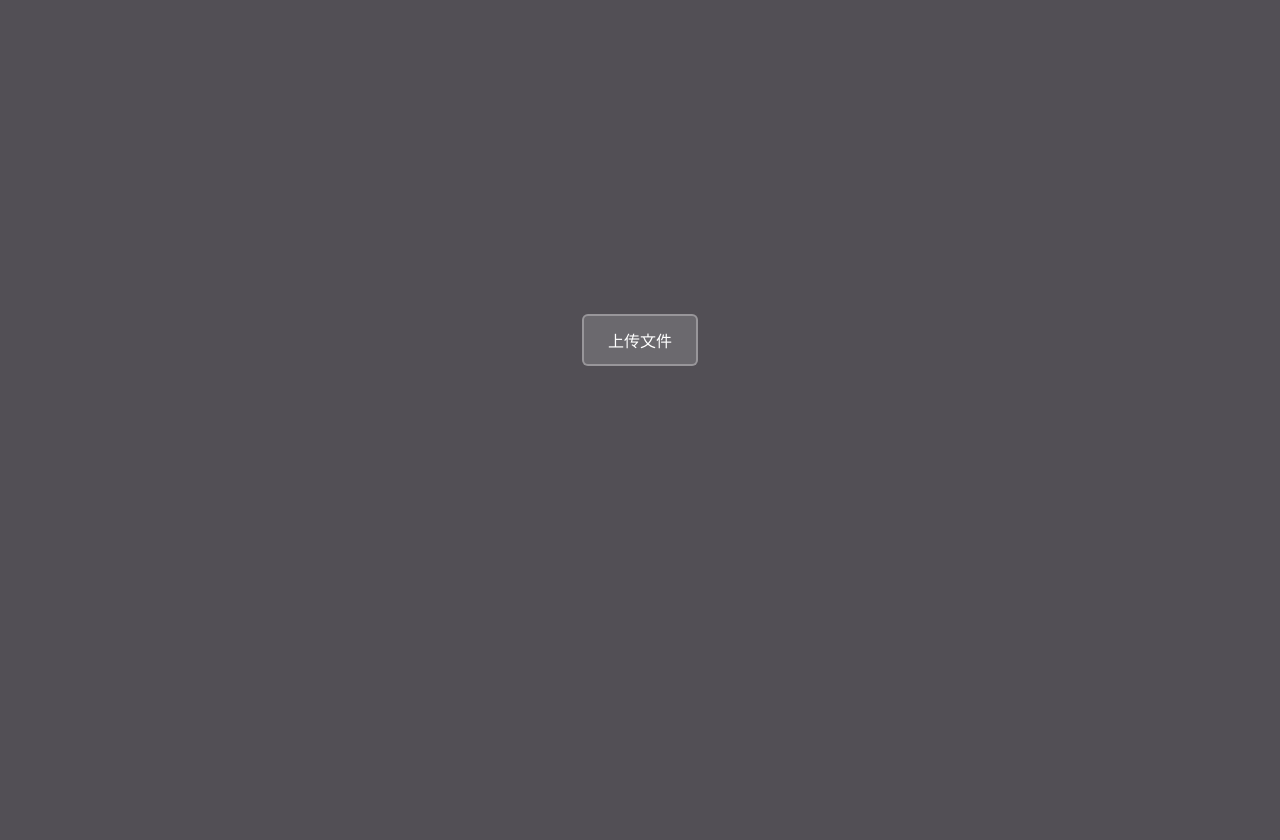
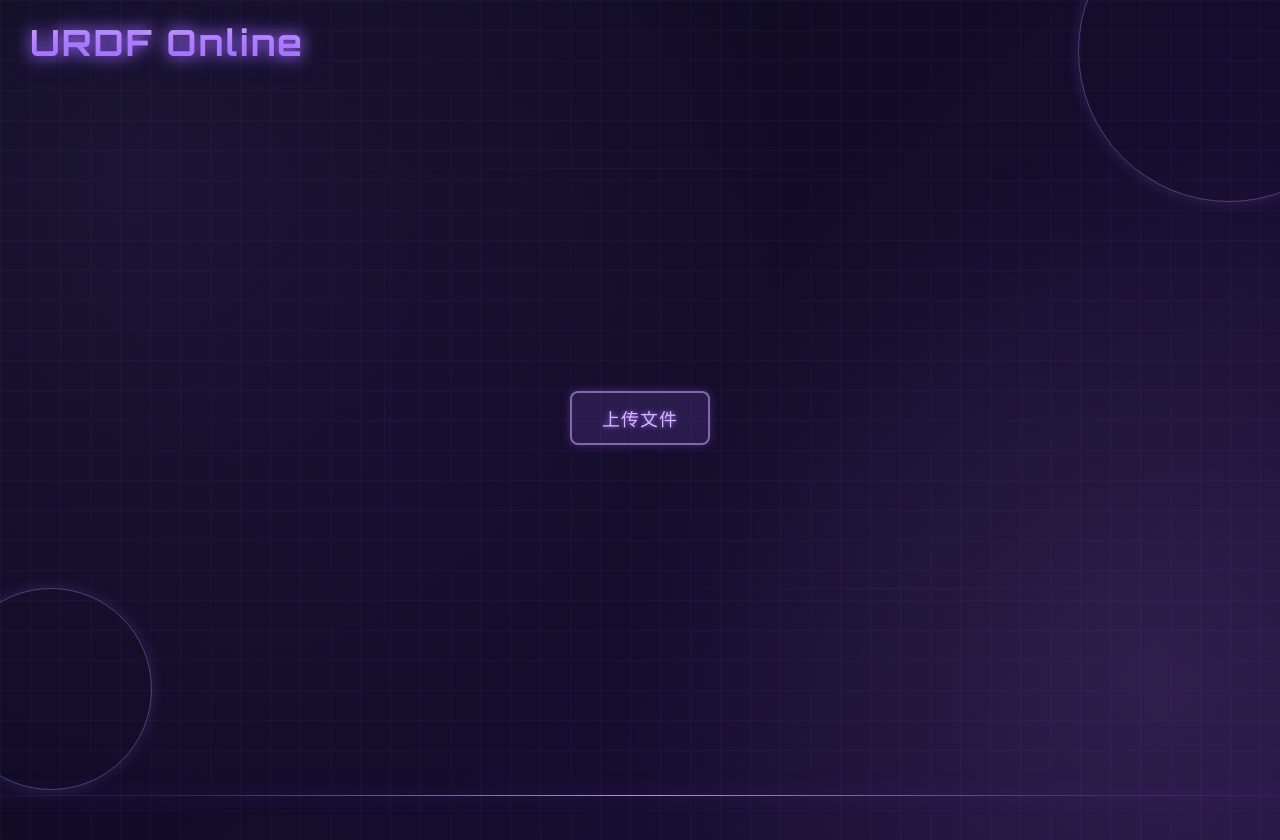
Before and after one commit to gaoqiancheng/Graduation-Project, a Vue app in the folder web-app/: page / in a window 1280 px wide. Before the commit the page ends 800 px from the top, so only its background shows below. Built offline with nearby package versions, Linux system fonts and the light colour scheme.

Commit message:
web主界面完成

```diff
--- a/web-app/src/views/HomePage.vue
+++ b/web-app/src/views/HomePage.vue
@@ -1,5 +1,20 @@
 <template>
   <div class="home">
+    <!-- 背景装饰元素 -->
+    <div class="cyber-circle"></div>
+    <div class="cyber-circle"></div>
+
+    <div class="tech-lines">
+      <div class="tech-line"></div>
+      <div class="tech-line"></div>
+      <div class="tech-line-vertical"></div>
+      <div class="tech-line-vertical"></div>
+    </div>
+
+    <div class="site-header">
+      <h1 class="site-title">URDF Online</h1>
+    </div>
+
     <div class="upload-container">
       <label for="file-upload" class="upload-button">
         上传文件
@@ -25,36 +40,231 @@ export default {
 </script>
 
 <style scoped>
+@import url('https://fonts.googleapis.com/css2?family=Orbitron:wght@700&display=swap');
+
+/* 全局背景样式 */
 .home {
   padding: 20px;
-  display: flex;
-  justify-content: center;
-  align-items: center;
-  height: 80vh;
+  position: relative;
+  height: 100vh;
+  background-color: #0a0a1a;
+  background-image:
+    radial-gradient(circle at 10% 20%, rgba(159, 107, 255, 0.1) 0%, transparent 50%),
+    radial-gradient(circle at 90% 80%, rgba(216, 181, 255, 0.1) 0%, transparent 40%),
+    linear-gradient(135deg, rgba(10, 10, 26, 0.95) 0%, rgba(30, 15, 60, 0.95) 100%);
+  overflow: hidden;
+}
+
+/* 添加机甲元素 - 背景网格 */
+.home::before {
+  content: "";
+  position: absolute;
+  top: 0;
+  left: 0;
+  width: 100%;
+  height: 100%;
+  background-image:
+    linear-gradient(to right, rgba(159, 107, 255, 0.05) 1px, transparent 1px),
+    linear-gradient(to bottom, rgba(159, 107, 255, 0.05) 1px, transparent 1px);
+  background-size: 30px 30px;
+  z-index: 0;
+}
+
+/* 添加霓虹元素 - 发光线条 */
+.home::after {
+  content: "";
+  position: absolute;
+  top: 50%;
+  left: -10%;
+  width: 120%;
+  height: 1px;
+  background: linear-gradient(90deg,
+    transparent 0%,
+    rgba(159, 107, 255, 0.2) 20%,
+    rgba(216, 181, 255, 0.8) 50%,
+    rgba(159, 107, 255, 0.2) 80%,
+    transparent 100%);
+  box-shadow:
+    0 0 15px rgba(159, 107, 255, 0.5),
+    0 0 30px rgba(159, 107, 255, 0.3);
+  animation: scanline 8s linear infinite;
+  z-index: 1;
+}
+
+/* 机甲装饰元素 */
+.cyber-circle {
+  position: absolute;
+  border-radius: 50%;
+  border: 1px solid rgba(216, 181, 255, 0.3);
+  box-shadow: 0 0 15px rgba(159, 107, 255, 0.2);
+  pointer-events: none;
+  z-index: 0;
+}
+
+.cyber-circle:nth-child(1) {
+  width: 300px;
+  height: 300px;
+  top: -100px;
+  right: -100px;
+}
+
+.cyber-circle:nth-child(2) {
+  width: 200px;
+  height: 200px;
+  bottom: 50px;
+  left: -50px;
+}
+
+.tech-lines {
+  position: absolute;
+  width: 100%;
+  height: 100%;
+  top: 0;
+  left: 0;
+  pointer-events: none;
+  z-index: 0;
+}
+
+.tech-line {
+  position: absolute;
+  background: linear-gradient(90deg, transparent, rgba(159, 107, 255, 0.2), transparent);
+  height: 1px;
+}
+
+.tech-line:nth-child(1) {
+  width: 60%;
+  top: 20%;
+  left: 20%;
+  animation: pulse 4s infinite alternate;
+}
+
+.tech-line:nth-child(2) {
+  width: 40%;
+  top: 70%;
+  left: 50%;
+  animation: pulse 6s infinite alternate-reverse;
+}
+
+.tech-line-vertical {
+  position: absolute;
+  background: linear-gradient(180deg, transparent, rgba(159, 107, 255, 0.1), transparent);
+  width: 1px;
+}
+
+.tech-line-vertical:nth-child(3) {
+  height: 70%;
+  top: 15%;
+  left: 30%;
+  animation: pulse 5s infinite alternate;
+}
+
+.tech-line-vertical:nth-child(4) {
+  height: 50%;
+  top: 25%;
+  right: 20%;
+  animation: pulse 7s infinite alternate-reverse;
+}
+
+/* 修改后的上传按钮样式 */
+.upload-button {
+  display: inline-block;
+  padding: 12px 30px;
+  background-color: rgba(159, 107, 255, 0.15);
+  color: #d8b5ff;
+  border: 2px solid rgba(216, 181, 255, 0.5);
+  border-radius: 8px;
+  font-size: 18px;
+  font-family: 'Orbitron', sans-serif;
+  letter-spacing: 1px;
+  cursor: pointer;
+  transition: all 0.3s ease;
+  box-shadow: 0 0 10px rgba(159, 107, 255, 0.3);
+  text-shadow: 0 0 5px #9f6bff;
+  position: relative;
+  overflow: hidden;
+  z-index: 10;
+}
+
+.upload-button:hover {
+  background-color: rgba(159, 107, 255, 0.25);
+  box-shadow: 0 0 15px rgba(159, 107, 255, 0.5), 0 0 25px rgba(159, 107, 255, 0.3);
+  transform: translateY(-2px);
+  text-shadow: 0 0 8px #9f6bff, 0 0 15px rgba(159, 107, 255, 0.7);
+}
+
+.upload-button:active {
+  transform: translateY(1px);
+  box-shadow: 0 0 8px rgba(159, 107, 255, 0.4);
+}
+
+/* 上传按钮的霓虹效果 */
+.upload-button::before {
+  content: "";
+  position: absolute;
+  top: -2px;
+  left: -2px;
+  right: -2px;
+  bottom: -2px;
+  background: linear-gradient(45deg, #9f6bff, #d8b5ff, #9f6bff);
+  z-index: -1;
+  opacity: 0;
+  transition: opacity 0.3s ease;
+  border-radius: 10px;
+}
+
+.upload-button:hover::before {
+  opacity: 0.3;
+  animation: borderPulse 2s linear infinite;
+}
+
+.site-header {
+  position: absolute;
+  top: 20px;
+  left: 30px;
+  z-index: 10;
+}
+
+.site-title {
+  color: #d8b5ff;
+  font-size: 36px;
+  font-family: 'Orbitron', sans-serif;
+  font-weight: 700;
+  margin: 0;
+  text-shadow: 0 0 15px #9f6bff, 0 0 25px rgba(159, 107, 255, 0.5);
+  letter-spacing: 2px;
+  background: linear-gradient(to bottom, #d8b5ff, #9f6bff);
+  -webkit-background-clip: text;
+  -webkit-text-fill-color: transparent;
+  background-clip: text;
 }
 
 .upload-container {
+  position: absolute;
+  top: 50%;
+  left: 50%;
+  transform: translate(-50%, -50%);
   text-align: center;
-}
-
-.upload-button {
-  display: inline-block;
-  padding: 12px 24px;
-  background-color: rgba(255, 255, 255, 0.15);
-  color: #ffffff;
-  border: 2px solid rgba(255, 255, 255, 0.3);
-  border-radius: 6px;
-  font-size: 16px;
-  cursor: pointer;
-  transition: all 0.3s ease;
-}
-
-.upload-button:hover {
-  background-color: rgba(255, 255, 255, 0.25);
-  box-shadow: 0 0 15px rgba(255, 255, 255, 0.2);
+  z-index: 10;
 }
 
 input[type="file"] {
   display: none;
 }
+
+/* 动画效果 */
+@keyframes pulse {
+  0% { opacity: 0.3; }
+  100% { opacity: 0.7; }
+}
+
+@keyframes scanline {
+  0% { transform: translateY(0) scaleX(1); }
+  50% { transform: translateY(25vh) scaleX(1.1); }
+  100% { transform: translateY(50vh) scaleX(1); }
+}
+
+@keyframes borderPulse {
+  0% { filter: hue-rotate(0deg); }
+  100% { filter: hue-rotate(360deg); }
+}
 </style>
```
